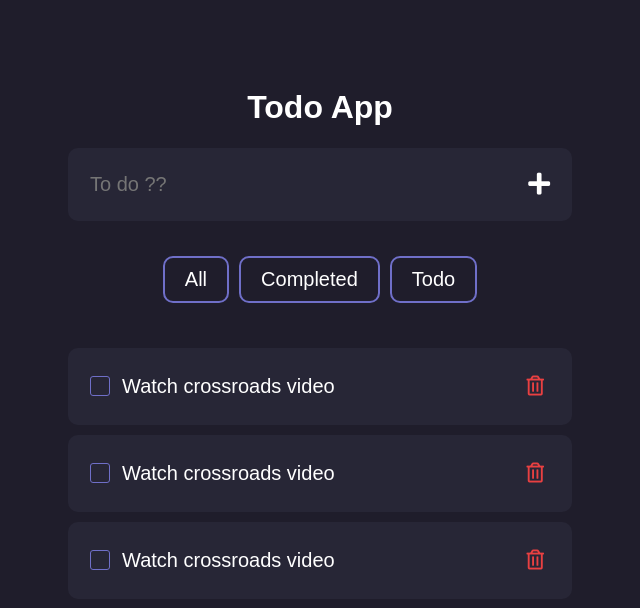
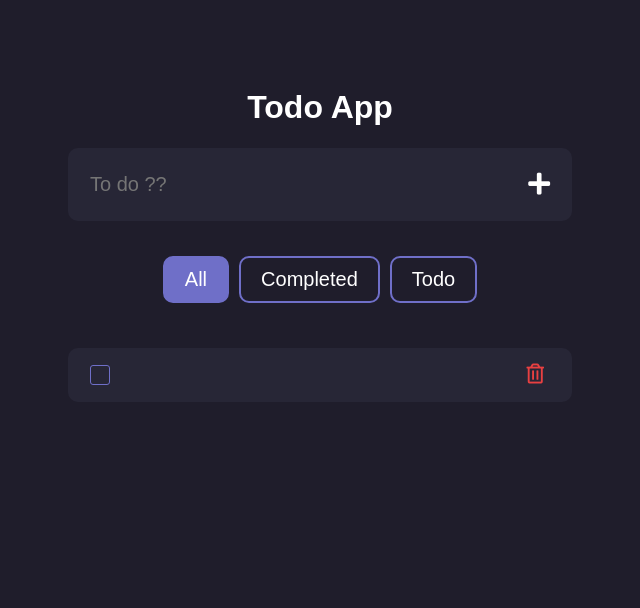
Before and after one commit to octoi/crappy-todo-app, a React (Create React App) app: page / in a window 1280 px wide. Both pictures are taken after a click on the button 859 px from the left and 184 px from the top of the page. Shown: the top 608 px of the page, without its empty margins (320-960 px from the left). Built offline with nearby package versions, Linux system fonts and the light colour scheme.

Commit message:
completed the app

```diff
--- a/src/App.css
+++ b/src/App.css
@@ -137,7 +137,7 @@ input {
     opacity: 0.5;
 }
 
-.selected-btn {
+.options .selected-btn {
     background: #6F6FC8;
 }
 
--- a/src/App.js
+++ b/src/App.js
@@ -2,20 +2,60 @@ import { useState, useEffect } from 'react';
 import './App.css';
 import Todo from './Todo';
 
+
+
 function App() {
+    const [todo, setTodo] = useState("");
     const [todos, setTodos] = useState([]);
-    const [todo, setTodo] = useState("")
+    const [filter, setFilter] = useState("all");
+    const [isListEmpty, setIsListEmpty] = useState(false);
+
+    const addTodo = () => {
+        const newTodo = {
+            title: todo,
+            isDone: false,
+            id: Date.now()
+        };
+
+        setTodos([...todos, newTodo]);
+        setTodo("")
+    }
+
+    const deleteTodo = (id) => {
+        let newTodos = [];
+        todos.forEach(todoItem => {
+            if (todoItem.id !== id) {
+                newTodos.push(todoItem)
+            }
+        });
+
+        if (newTodos.length === 0) setIsListEmpty(true)
+        setTodos(newTodos)
+    }
+
+    const resolveTodo = (id) => {
+        setTodos(todos.filter(todoItem => {
+            if (todoItem.id === id) {
+                todoItem.isDone = !todoItem.isDone;
+            }
+            return todoItem;
+        }))
+    }
 
     useEffect(() => {
         if (!localStorage) return;
 
-        let todosFromStorage = localStorage.getItem("todos");
-        if (todosFromStorage) setTodos(todos);
+        if (isListEmpty) {
+            localStorage.setItem("todos", JSON.stringify(todos))
+            setIsListEmpty(true)
+        } else {
+            let savedTodos = localStorage.getItem("todos");
+            if (savedTodos && savedTodos.length !== 0) {
+                setTodos(JSON.parse(savedTodos))
+            }
+        }
+    }, [todos])
 
-        return () => {
-            localStorage.setItem("todos", todos)
-        }
-    }, [todos]);
 
     return (
         <div className="App">
@@ -26,17 +66,19 @@ function App() {
                     onChange={(e) => setTodo(e.target.value)}
                     placeholder="To do ??"
                 />
-                <button><i class="fas fa-plus"></i></button>
+                <button onClick={addTodo}><i className="fas fa-plus"></i></button>
             </div>
             <div className="options">
-                <button>All</button>
-                <button>Completed</button>
-                <button>Todo</button>
+                <button className={filter === "all" ? "selected-btn" : ""} onClick={() => setFilter("all")}>All</button>
+                <button className={filter === "done" ? "selected-btn" : ""} onClick={() => setFilter("done")}>Completed</button>
+                <button className={filter === "todo" ? "selected-btn" : ""} onClick={() => setFilter("todo")}>Todo</button>
             </div>
             <div style={{ marginTop: "30px" }}>
-                <Todo />
-                <Todo />
-                <Todo />
+                {todos && todos.map(todo => {
+                    if (filter === "done" && !todo.isDone) return null;
+                    if (filter === "todo" && todo.isDone) return null;
+                    return <Todo todo={todo} key={todo.id} deleteTodo={deleteTodo} resolveTodo={resolveTodo} />
+                })}
             </div>
         </div>
     );
--- a/src/Todo.js
+++ b/src/Todo.js
@@ -1,13 +1,11 @@
-import React from 'react'
-
-export default function Todo({ todo }) {
+export default function Todo({ todo, deleteTodo, resolveTodo }) {
     return (
         <div className="todo">
             <div style={{ display: "flex", alignItems: "center" }}>
-                <input className="checkbox" type="checkbox" />
-                <p>Watch crossroads video</p>
+                <input onChange={() => resolveTodo(todo.id)} className="checkbox" type="checkbox" checked={todo.isDone} />
+                <p className={todo.isDone ? "completed-task" : ""}>{todo.title}</p>
             </div>
-            <button><i class="far fa-trash-alt"></i></button>
+            <button onClick={() => deleteTodo(todo.id)}><i className="far fa-trash-alt"></i></button>
         </div>
     )
 }
```
